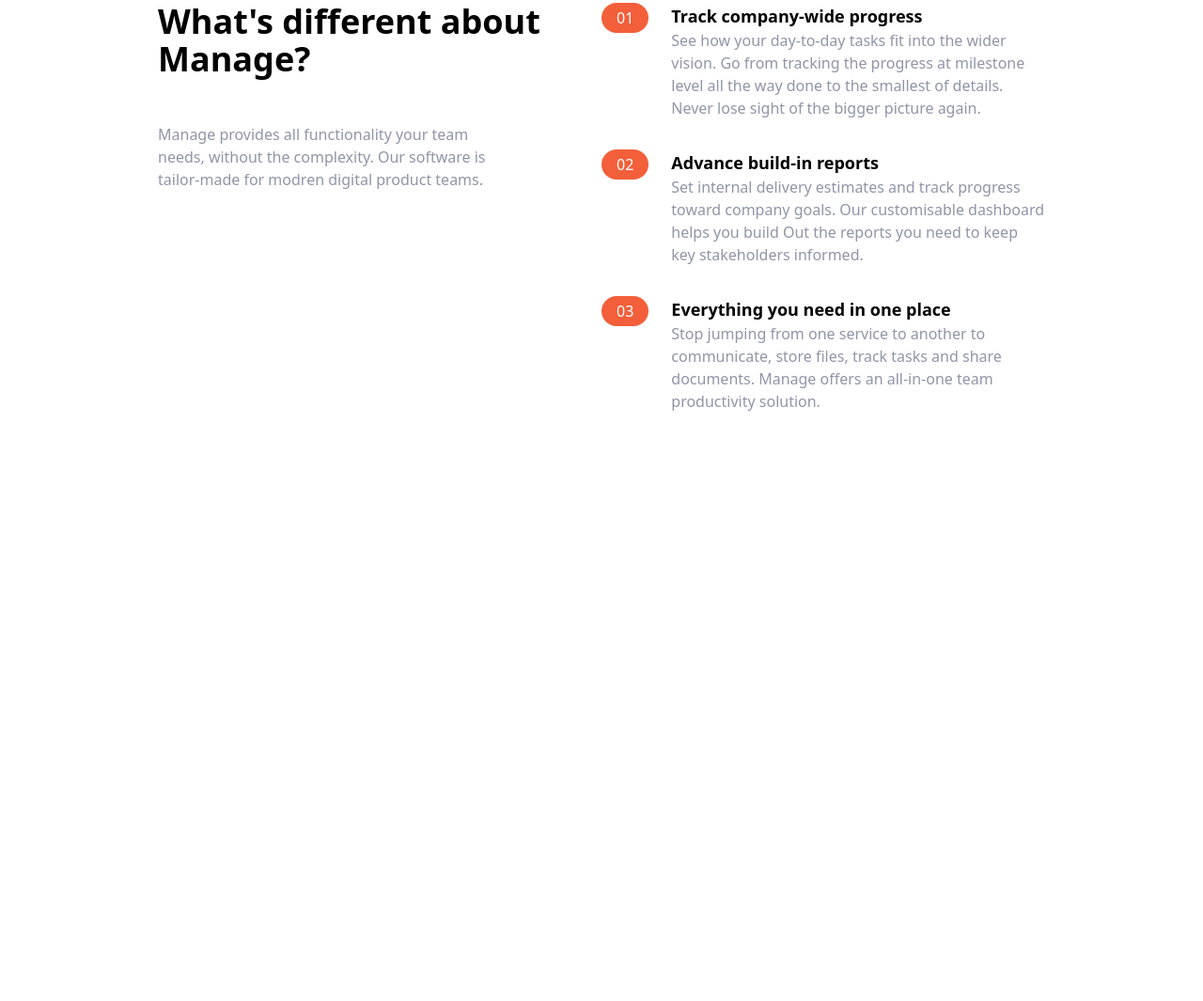
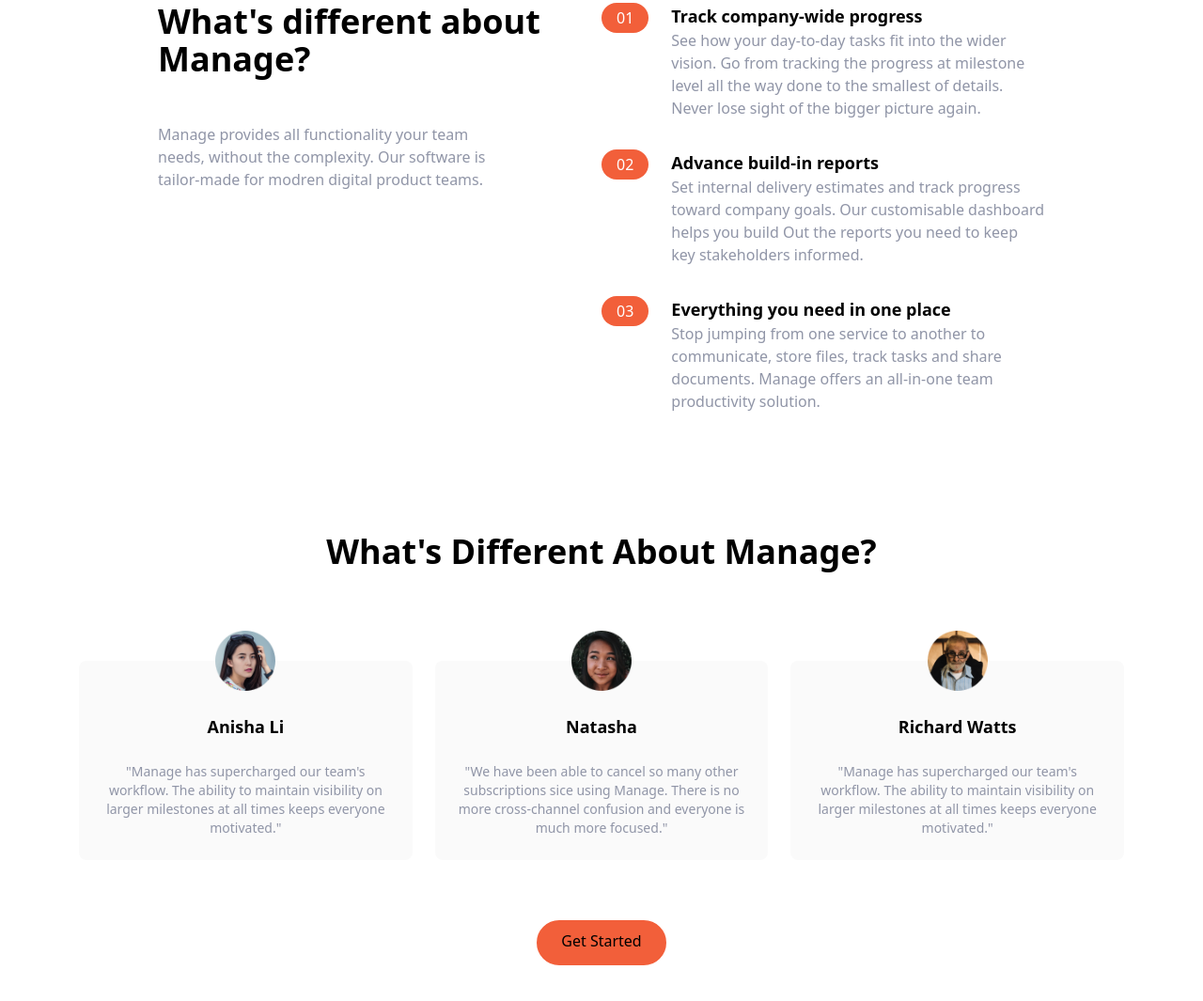
Before and after one commit to muhammedsubhan/WebsiteWithTailwindCss, a website: page index.html in a window 1280 px wide. Shown: the part 661-1726 px from the top of the page at 94% size. Before the commit the page ends 1100 px from the top, so only its background shows below. Drawn offline with Linux system fonts and the light colour scheme.

Commit message:
Testimonials Section Completed

```diff
--- a/index.html
+++ b/index.html
@@ -181,5 +181,61 @@
         </div>
       </div>
     </section>
+    <!-- Testimonial section -->
+    <section id="testimonials">
+      <div class="max-w-6xl px-5 mx-auto mt-32 text-center">
+        <!-- heading -->
+        <h2 class="text-4xl font-bold text-center">
+          What's Different About Manage?
+        </h2>
+        <!-- testimonials container -->
+        <div class="flex flex-col mt-24 md:flex-row md:space-x-6">
+          <!-- testimonial 1 -->
+          <div
+            class="flex flex-col items-center p-6 space-y-6 rounded-lg bg-veryLightGray md:w-1/3"
+          >
+            <img src="./img/avatar-anisha.png" class="w-16 -mt-14" />
+            <h5 class="text-lg font-bold">Anisha Li</h5>
+            <p class="text-sm text-darkGrayishBlue">
+              "Manage has supercharged our team's workflow. The ability to
+              maintain visibility on larger milestones at all times keeps
+              everyone motivated."
+            </p>
+          </div>
+          <!-- testimonial 2 -->
+          <div
+            class="hidden flex-col items-center p-6 space-y-6 rounded-lg bg-veryLightGray md:flex md:w-1/3"
+          >
+            <img src="./img/avatar-ali.png" class="w-16 -mt-14" />
+            <h5 class="text-lg font-bold">Natasha</h5>
+            <p class="text-sm text-darkGrayishBlue">
+              "We have been able to cancel so many other subscriptions sice
+              using Manage. There is no more cross-channel confusion and
+              everyone is much more focused."
+            </p>
+          </div>
+          <!-- testimonial 3 -->
+          <div
+            class="hidden flex-col items-center p-6 space-y-6 rounded-lg bg-veryLightGray md:flex md:w-1/3"
+          >
+            <img src="./img/avatar-richard.png" class="w-16 -mt-14" />
+            <h5 class="text-lg font-bold">Richard Watts</h5>
+            <p class="text-sm text-darkGrayishBlue">
+              "Manage has supercharged our team's workflow. The ability to
+              maintain visibility on larger milestones at all times keeps
+              everyone motivated."
+            </p>
+          </div>
+        </div>
+        <!-- button -->
+        <div class="my-16">
+          <button
+            class="p-3 px-6 pt-2 text-base font-normal text-black bg-brightRed rounded-full baseline hover:bg-transparent border-solid border-2 border-brightRed transition ease-linear"
+          >
+            Get Started
+          </button>
+        </div>
+      </div>
+    </section>
   </body>
 </html>
```
Also changed, not shown: css/main.css.
